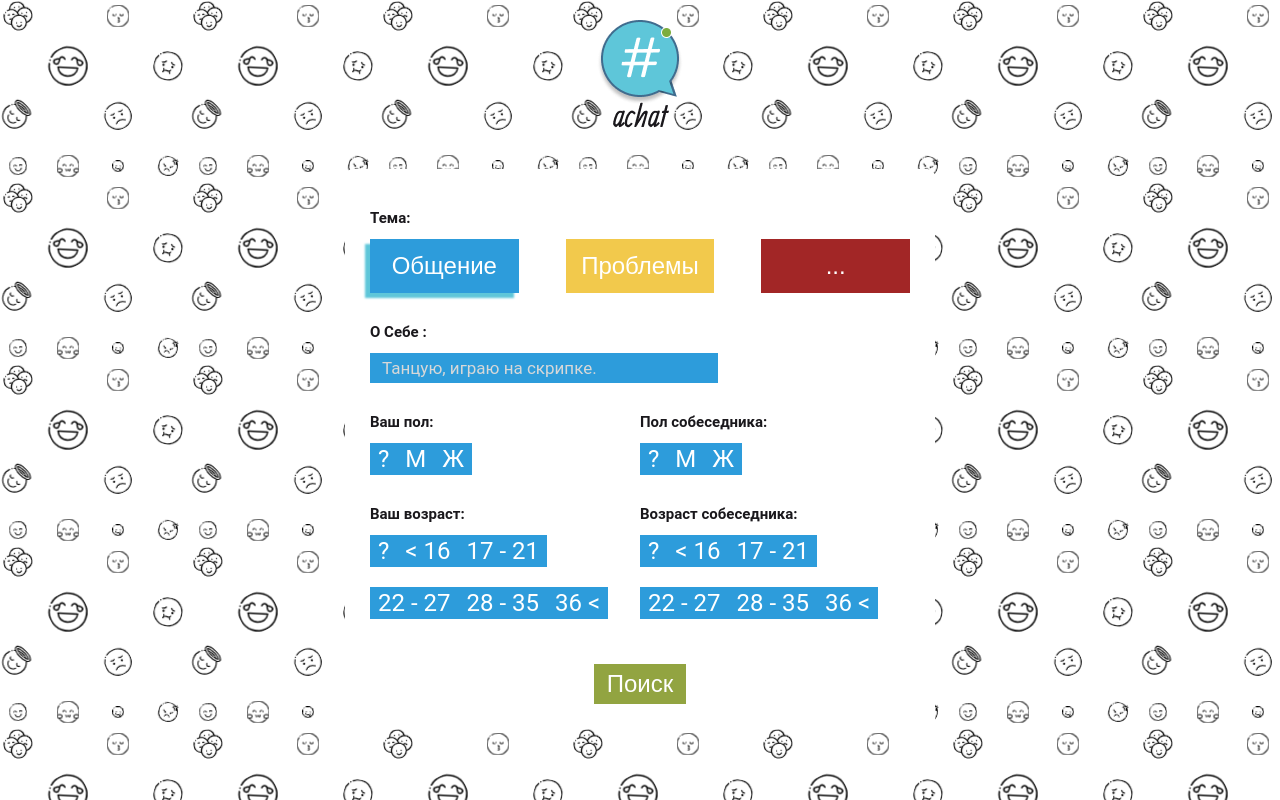
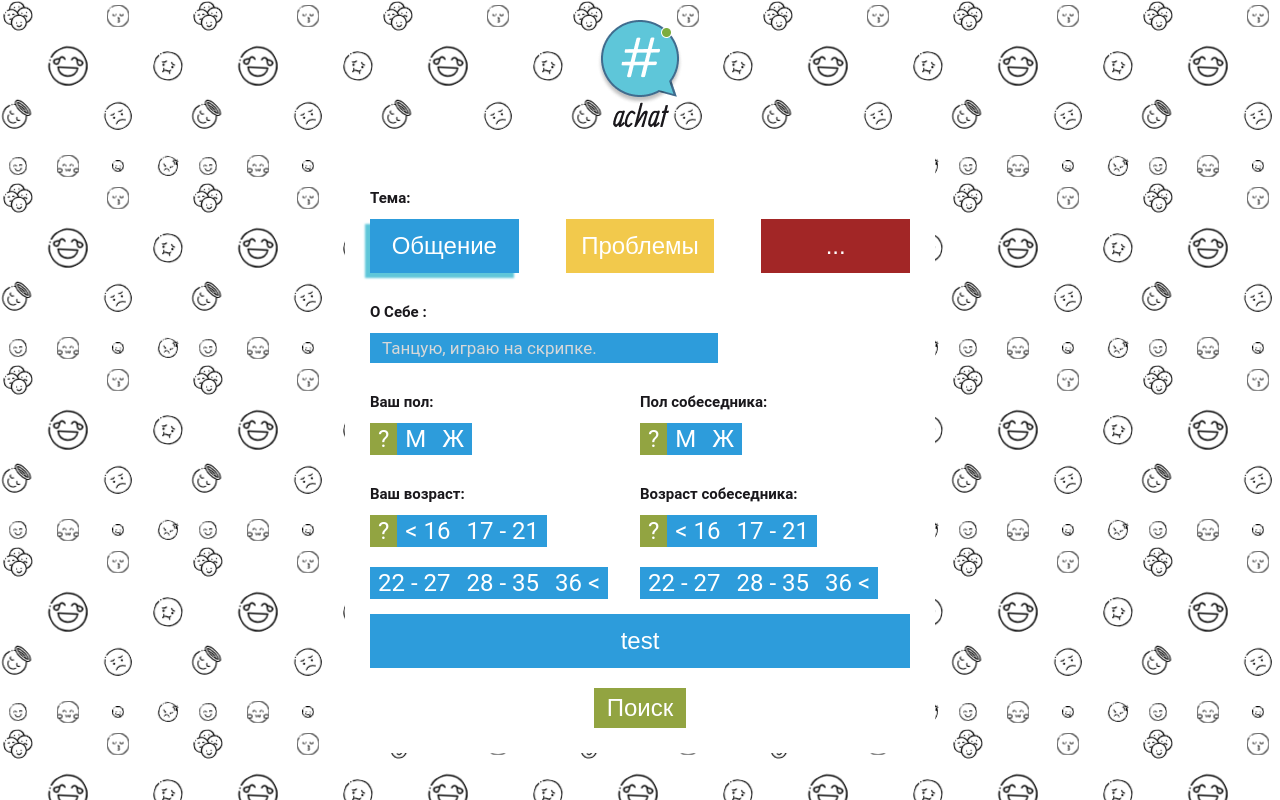
Before and after one commit to Stonedch/aChat, a React (Create React App) app in the folder client/: page / in a window 1280 px wide. Built offline with nearby package versions, Linux system fonts and the light colour scheme.

Commit message:
formation User

```diff
--- a/client/src/components/Home/Home.css
+++ b/client/src/components/Home/Home.css
@@ -122,8 +122,12 @@
   transition: .6s;
 }
 
+.background__button_active {
+  background-color: #92A441;
+}
+
 .button-submit {
-  margin-top: 30px;
+  margin-top: 20px;
   background-color: #92A441;
   padding: 6px 13px;
   -ms-grid-column-align: center;
--- a/client/src/components/Home/Home.js
+++ b/client/src/components/Home/Home.js
@@ -1,8 +1,104 @@
-import React from "react"
+import React, { useState, useEffect, useReducer } from "react"
 import './Home.css';
+import reducer from './reducer'
+
+export const Home = () => {
+  const classes = "button shadow button_blue blue active"
+  //   const [user, setUser] = useState({
+  //     myself: {
+  //         description,
+  //         gender: genderMine,
+  //         year: yearMine,
+  //         connection: false,
+  //         warnings: {
+  //             count: 0,
+  //             banned:false,
+  //             bannedTimer: ''
+  //         }
+  //     },
+  //     companion: {
+  //         themes,
+  //         gender: genderFind,
+  //         year: yearFind
+  //     }
+  // })
+
+  const [myself, setMyself] = useState({
+    gender: null,
+    year: null
+  })
+  const [companion, setCompanion] = useState({
+    themes: 'talk'
+  })
+  const [user, setUser] = useState({ myself, companion })
+  const [number, setNumber] = useState([])
+  const [gender, setGender] = useState([])
+
+  const show = () => {
+
+    console.log(companion);
+  }
+
+  const updateState = (setFunction, value, classes) => {
+    setFunction(state => ({
+      ...state,
+      ...value
+    }))
 
 
-export const Home = () => {
+
+
+  }
+
+  const checkDuplicateArray = (el, arr) => {
+    return arr.includes(el)
+  }
+
+  const checkElementArray = (arr, setArray, val) => {
+    if (checkDuplicateArray(val, arr)) {
+      const newArray = arr.filter(n => n !== val)
+      setArray(newArray)
+    } else {
+      setArray(n => ([...n, val]))
+    }
+
+  }
+
+  const findNumber = (string) => {
+    const old = +string.match(/\d+/)[0];
+    checkElementArray(number, setNumber, old)
+  }
+
+  const arrayGender = str => {
+    checkElementArray(gender, setGender, str)
+  }
+
+  const checkLength = arr => {
+    if (arr.length == 0) {
+      return null
+    }
+    if(arr.length == 1){
+      return arr[0]
+    }
+    return arr
+  }
+
+
+  useEffect(() => {
+    setCompanion({ gender: checkLength(gender), year: checkLength(number) })
+  }, [number, gender])
+
+
+  useEffect(() => {
+    setUser(u => ({
+      myself: { ...u.myself, ...myself },
+      companion: { ...u.companion, ...companion }
+    }))
+
+  }, [myself, companion])
+
+
+
   return (
     <section className="home">
       <form action="" className="form grid">
@@ -15,9 +111,27 @@ export const Home = () => {
                 <h4>Тема: </h4>
               </div>
               <div className="body__data grid">
-                <input type="button" value="Общение" className="button shadow button_blue blue active" />
-                <input type="button" value="Проблемы" className="button shadow button_orange orange" />
-                <input type="button" value="..." className="button shadow button_red red" />
+                <input
+                  name='themes'
+                  type="button"
+                  value="Общение"
+                  className={`${classes}`}
+                  onClick={e => updateState(setCompanion, { [e.target.name]: 'talk'}, e.target.className) }
+                />
+                <input
+                  name='themes'
+                  type="button"
+                  value="Проблемы"
+                  className="button shadow button_orange orange"
+                  onClick={e => updateState(setCompanion, { [e.target.name]: 'problem' },  e.target.className)}
+                />
+                <input
+                  name='themes'
+                  type="button"
+                  value="..."
+                  className="button shadow button_red red"
+                  onClick={e => updateState(setCompanion, { [e.target.name]: 'flirt' },  e.target.className)}
+                />
               </div>
             </div>
           </section>
@@ -28,7 +142,13 @@ export const Home = () => {
                 <h4>О Себе : </h4>
               </div>
               <div className="body__data">
-                <input className='blue body__input' type="text" name="" id="" placeholder='Танцую, играю на скрипке.' />
+                <input
+                  className='blue body__input'
+                  type="text"
+                  name="description"
+                  onChange={e => updateState(setMyself, { [e.target.name]: e.target.value })}
+                  placeholder='Танцую, играю на скрипке.'
+                  required />
               </div>
             </div>
           </section>
@@ -42,9 +162,27 @@ export const Home = () => {
                 </div>
                 <div className="body__data">
                   <div className="background">
-                    <input type="button" value="?" className="button  background__button" />
-                    <input type="button" value="М" className="button  background__button" />
-                    <input type="button" value="Ж" className="button  background__button" />
+                    <input
+                      name='gender'
+                      type="button"
+                      value="?"
+                      className="button  background__button background__button_active"
+                      onClick={e => updateState(setMyself, { [e.target.name]: e.target.value })}
+                    />
+                    <input
+                      name='gender'
+                      type="button"
+                      value="М"
+                      className="button  background__button"
+                      onClick={e => updateState(setMyself, { [e.target.name]: e.target.value })}
+                    />
+                    <input
+                      name='gender'
+                      type="button"
+                      value="Ж"
+                      className="button  background__button"
+                      onClick={e => updateState(setMyself, { [e.target.name]: e.target.value })}
+                    />
 
                   </div>
                 </div>
@@ -56,9 +194,27 @@ export const Home = () => {
                 </div>
                 <div className="body__data">
                   <div className="background">
-                    <input type="button" value="?" className="button  background__button" />
-                    <input type="button" value="М" className="button  background__button" />
-                    <input type="button" value="Ж" className="button  background__button" />
+                    <input
+                      name='gender'
+                      type="button"
+                      value="?"
+                      className="button  background__button background__button_active"
+                      onClick={e => updateState(setCompanion, { [e.target.name]: arrayGender(e.target.value) })}
+                    />
+                    <input
+                      name='gender'
+                      type="button"
+                      value="М"
+                      className="button  background__button"
+                      onClick={e => updateState(setCompanion, { [e.target.name]: arrayGender(e.target.value) })}
+                    />
+                    <input
+                      name='gender'
+                      type="button"
+                      value="Ж"
+                      className="button  background__button"
+                      onClick={e => updateState(setCompanion, { [e.target.name]: arrayGender(e.target.value) })}
+                    />
                   </div>
                 </div>
               </div>
@@ -76,17 +232,54 @@ export const Home = () => {
                 </div>
                 <div className="body__data">
                   <div className="background ">
-                    <input type="button" value="?" className="button  background__button" />
-                    <input type="button" value="< 16" className="button  background__button" />
-                    <input type="button" value="17 - 21" className="button  background__button" />
+                    <input
+                      name='year'
+                      type="button"
+                      value="?"
+                      className="button  background__button background__button_active"
+                      onClick={e => updateState(setMyself, { [e.target.name]: 0 })}
+
+                    />
+                    <input
+                      name='year'
+                      type="button"
+                      value="< 16"
+                      className="button  background__button"
+                      onClick={e => updateState(setMyself, { [e.target.name]: 16 })}
+                    />
+                    <input
+                      name='year'
+                      type="button"
+                      value="17 - 21"
+                      className="button  background__button"
+                      onClick={e => updateState(setMyself, { [e.target.name]: 17 })}
+                    />
                   </div>
                 </div>
                 <div className="none"></div>
                 <div className="body__data">
                   <div className="background ">
-                    <input type="button" value="22 - 27" className="button  background__button" />
-                    <input type="button" value="28 - 35" className="button  background__button" />
-                    <input type="button" value="36 <" className="button  background__button" />
+                    <input
+                      name='year'
+                      type="button"
+                      value="22 - 27"
+                      className="button  background__button"
+                      onClick={e => updateState(setMyself, { [e.target.name]: 22 })}
+                    />
+                    <input
+                      name='year'
+                      type="button"
+                      value="28 - 35"
+                      className="button  background__button"
+                      onClick={e => updateState(setMyself, { [e.target.name]: 28 })}
+                    />
+                    <input
+                      name='year'
+                      type="button"
+                      value="36 <"
+                      className="button  background__button"
+                      onClick={e => updateState(setMyself, { [e.target.name]: 36 })}
+                    />
                   </div>
                 </div>
               </div>
@@ -97,17 +290,53 @@ export const Home = () => {
                 </div>
                 <div className="body__data">
                   <div className="background ">
-                    <input type="button" value="?" className="button  background__button" />
-                    <input type="button" value="< 16" className="button  background__button" />
-                    <input type="button" value="17 - 21" className="button  background__button" />
+                    <input
+                      name='year'
+                      type="button"
+                      value="?"
+                      className="button  background__button background__button_active"
+                      onClick={e => updateState(setCompanion, { [e.target.name]: 0 })}
+                    />
+                    <input
+                      name='year'
+                      type="button"
+                      value="< 16"
+                      className="button  background__button"
+                      onClick={e => updateState(setCompanion, { [e.target.name]: findNumber(e.target.value) })}
+                    />
+                    <input
+                      name='year'
+                      type="button"
+                      value="17 - 21"
+                      className="button  background__button"
+                      onClick={e => updateState(setCompanion, { [e.target.name]: findNumber(e.target.value) })}
+                    />
                   </div>
                 </div>
                 <div className="none"></div>
                 <div className="body__data">
                   <div className="background ">
-                    <input type="button" value="22 - 27" className="button  background__button" />
-                    <input type="button" value="28 - 35" className="button  background__button" />
-                    <input type="button" value="36 <" className="button  background__button" />
+                    <input
+                      name='year'
+                      type="button"
+                      value="22 - 27"
+                      className="button  background__button"
+                      onClick={e => updateState(setCompanion, { [e.target.name]: findNumber(e.target.value) })}
+                    />
+                    <input
+                      name='year'
+                      type="button"
+                      value="28 - 35"
+                      className="button  background__button"
+                      onClick={e => updateState(setCompanion, { [e.target.name]: findNumber(e.target.value) })}
+                    />
+                    <input
+                      name='year'
+                      type="button"
+                      value="36 <"
+                      className="button  background__button"
+                      onClick={e => updateState(setCompanion, { [e.target.name]: findNumber(e.target.value) })}
+                    />
                   </div>
                 </div>
               </div>
@@ -116,10 +345,11 @@ export const Home = () => {
             </section>
 
           </section>
-        </section>
 
 
-        <button type="submit" className='button shadow button-submit' >Поиск</button>
+        </section>
+        <input type="button" onClick={show} className='button blue' value='test' />
+        <button type="submit" className='button shadow button-submit'>Поиск</button>
       </form>
 
     </section>
--- a/client/src/components/Home/Home.sass
+++ b/client/src/components/Home/Home.sass
@@ -80,14 +80,15 @@ $green: #92A441
         transition: .6s
 
 
-
+.background__button_active
+    background-color: $green
 
 
 
 
 
 .button-submit
-    margin-top: 30px
+    margin-top: 20px
     background-color: $green
     padding: 6px 13px
     justify-self: center
--- /dev/null
+++ b/client/src/components/Home/reducer.js
@@ -0,0 +1,17 @@
+export default function (state, action) {
+    switch (action.type) {
+        case 'add':
+        return [
+            ...state,
+            {
+                id: Date.now(),
+
+            }
+        ]
+            break;
+
+        default:
+            return state;
+            break;
+    }
+}
--- a/client/src/components/Navbar/Navbar.css
+++ b/client/src/components/Navbar/Navbar.css
@@ -1,5 +1,5 @@
 .navbar-container{
     display: flex;
     justify-content: center;
-    margin: 20px 0 40px 0;
+    margin: 20px 0 20px 0;
 }
```
